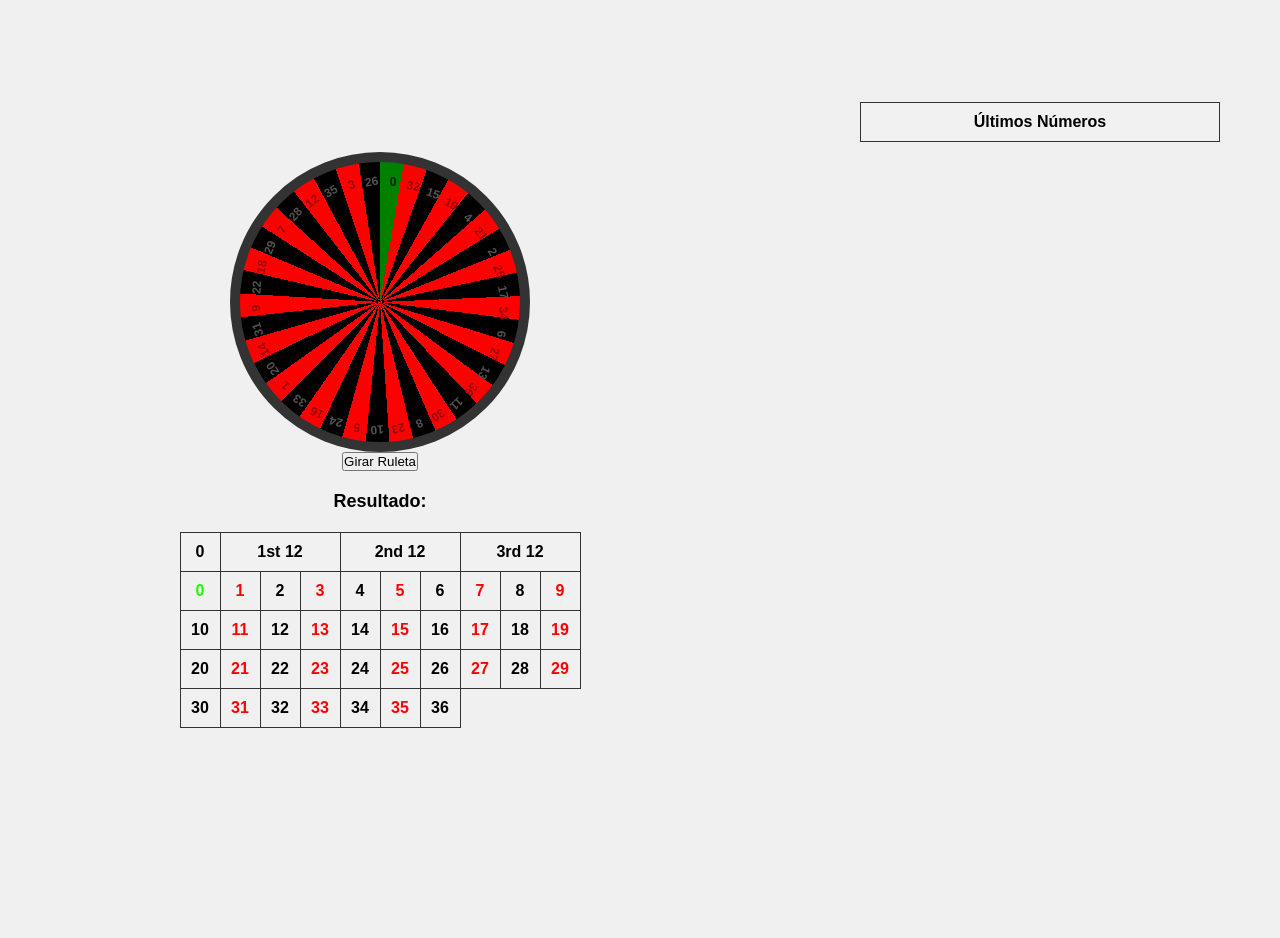
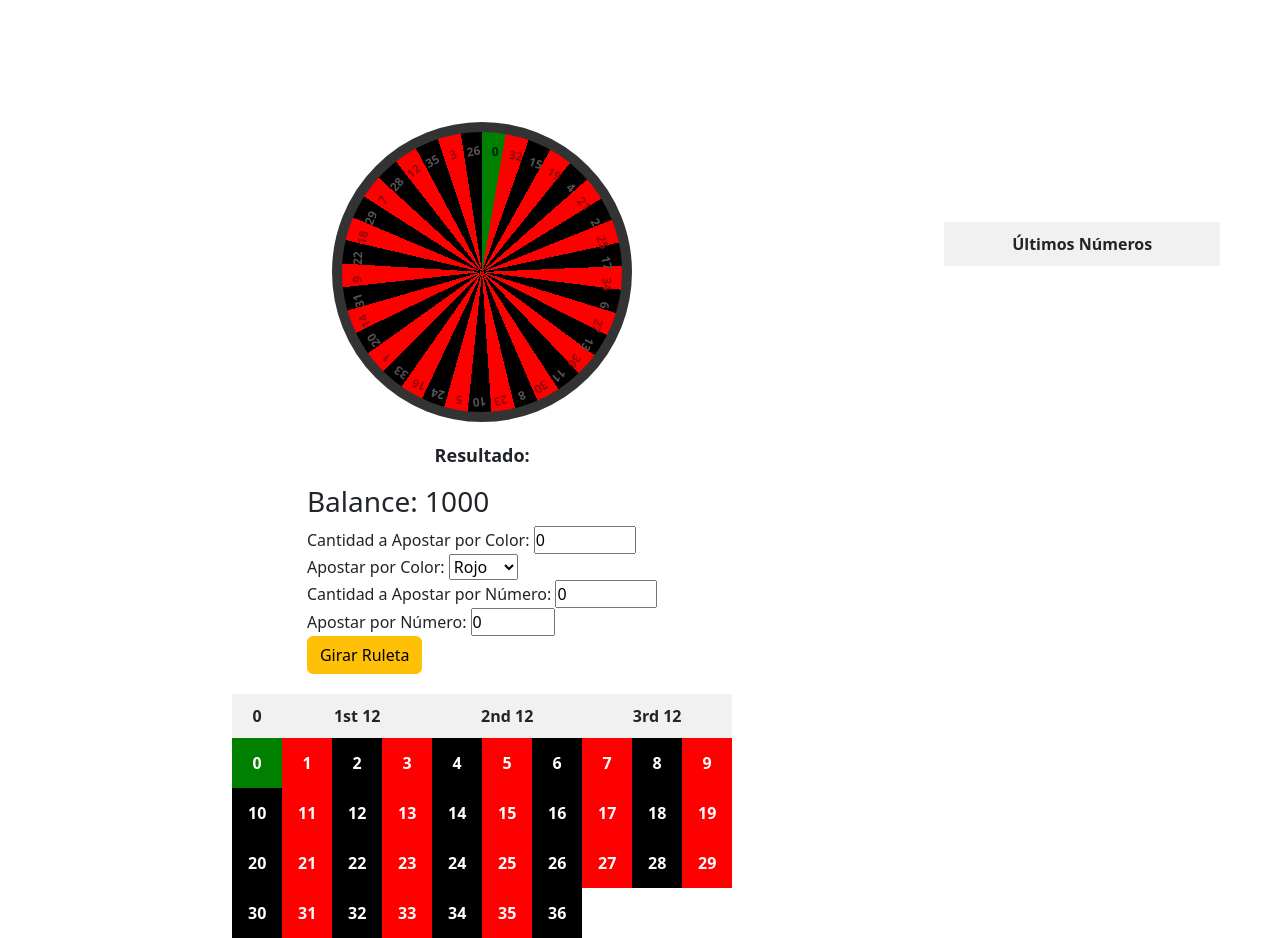
Before and after one commit to ItsJulius29/JCRoulette, a plain HTML site: page index.html in a window 1280 px wide. Before the commit the page ends 800 px from the top, so only its background shows below. Drawn offline with nearby package versions, Linux system fonts and the light colour scheme.

Commit message:
casino-v1.2

```diff
--- a/index.html
+++ b/index.html
@@ -6,6 +6,9 @@
     <meta name="viewport" content="width=device-width, initial-scale=1.0">
     <title>Ruleta de Casino</title>
     <link rel="stylesheet" href="style.css">
+    <link href="https://cdn.jsdelivr.net/npm/bootstrap@5.3.3/dist/css/bootstrap.min.css" rel="stylesheet" integrity="sha384-QWTKZyjpPEjISv5WaRU9OFeRpok6YctnYmDr5pNlyT2bRjXh0JMhjY6hW+ALEwIH" crossorigin="anonymous">
+
+
 </head>
 
 <body>
@@ -16,64 +19,91 @@
                     <div class="numbers" id="numbers"></div>
                 </div>
             </div>
-            <button id="spinBtn">Girar Ruleta</button>
+
             <p id="result">Resultado: </p>
 
+            <div class="betting-section">
+                <h3>Balance: <span id="balance">1000</span></h3>
+                <label for="betAmountColor">Cantidad a Apostar por Color:</label>
+                <input type="number" id="betAmountColor" min="1" max="1000" value="0">
+                <br>
+                <label for="betColor">Apostar por Color:</label>
+                <select id="betColor">
+                    <option value="red">Rojo</option>
+                    <option value="black">Negro</option>
+                    <option value="green">Verde</option>
+                </select>
+                <br>
+
+                <label for="betAmountNumber">Cantidad a Apostar por Número:</label>
+                <input type="number" id="betAmountNumber" min="1" max="1000" value="0">
+                <br>
+                <label for="betNumber">Apostar por Número:</label>
+                <input type="number" id="betNumber" min="0" max="36" value="0">
+                <br>
+
+                <button class="btn btn-warning" id="spinBtn">Girar Ruleta</button>
+            </div>
+
+            <!-- Tabla para hacer apuestas -->
             <div class="bettingTable">
                 <table>
                     <tr>
-                        <th>0</th> <!-- Aquí va el 0 en verde -->
+                        <th>0</th>
                         <th colspan="3">1st 12</th>
                         <th colspan="3">2nd 12</th>
                         <th colspan="3">3rd 12</th>
                     </tr>
                     <tr>
-                        <td class="greent">0</td>
-                        <td class="redt">1</td>
-                        <td class="blackt">2</td>
-                        <td class="redt">3</td>
-                        <td class="blackt">4</td>
-                        <td class="redt">5</td>
-                        <td class="blackt">6</td>
-                        <td class="redt">7</td>
-                        <td class="blackt">8</td>
-                        <td class="redt">9</td>
+                        <td class="numberCell green" data-number="0">0</td>
+                        <td class="numberCell red" data-number="1">1</td>
+                        <td class="numberCell black" data-number="2">2</td>
+                        <td class="numberCell red" data-number="3">3</td>
+                        <td class="numberCell black" data-number="4">4</td>
+                        <td class="numberCell red" data-number="5">5</td>
+                        <td class="numberCell black" data-number="6">6</td>
+                        <td class="numberCell red" data-number="7">7</td>
+                        <td class="numberCell black" data-number="8">8</td>
+                        <td class="numberCell red" data-number="9">9</td>
                     </tr>
                     <tr>
-                        <td class="blackt">10</td>
-                        <td class="redt">11</td>
-                        <td class="blackt">12</td>
-                        <td class="redt">13</td>
-                        <td class="blackt">14</td>
-                        <td class="redt">15</td>
-                        <td class="blackt">16</td>
-                        <td class="redt">17</td>
-                        <td class="blackt">18</td>
-                        <td class="redt">19</td>
+                        <td class="numberCell black" data-number="10">10</td>
+                        <td class="numberCell red" data-number="11">11</td>
+                        <td class="numberCell black" data-number="12">12</td>
+                        <td class="numberCell red" data-number="13">13</td>
+                        <td class="numberCell black" data-number="14">14</td>
+                        <td class="numberCell red" data-number="15">15</td>
+                        <td class="numberCell black" data-number="16">16</td>
+                        <td class="numberCell red" data-number="17">17</td>
+                        <td class="numberCell black" data-number="18">18</td>
+                        <td class="numberCell red" data-number="19">19</td>
                     </tr>
                     <tr>
-                        <td class="blackt">20</td>
-                        <td class="redt">21</td>
-                        <td class="blackt">22</td>
-                        <td class="redt">23</td>
-                        <td class="blackt">24</td>
-                        <td class="redt">25</td>
-                        <td class="blackt">26</td>
-                        <td class="redt">27</td>
-                        <td class="blackt">28</td>
-                        <td class="redt">29</td>
+                        <td class="numberCell black" data-number="20">20</td>
+                        <td class="numberCell red" data-number="21">21</td>
+                        <td class="numberCell black" data-number="22">22</td>
+                        <td class="numberCell red" data-number="23">23</td>
+                        <td class="numberCell black" data-number="24">24</td>
+                        <td class="numberCell red" data-number="25">25</td>
+                        <td class="numberCell black" data-number="26">26</td>
+                        <td class="numberCell red" data-number="27">27</td>
+                        <td class="numberCell black" data-number="28">28</td>
+                        <td class="numberCell red" data-number="29">29</td>
                     </tr>
                     <tr>
-                        <td class="blacktA">30</td>
-                        <td class="redt">31</td>
-                        <td class="blackt">32</td>
-                        <td class="redt">33</td>
-                        <td class="blackt">34</td>
-                        <td class="redt">35</td>
-                        <td class="blackt">36</td>
+                        <td class="numberCell black" data-number="30">30</td>
+                        <td class="numberCell red" data-number="31">31</td>
+                        <td class="numberCell black" data-number="32">32</td>
+                        <td class="numberCell red" data-number="33">33</td>
+                        <td class="numberCell black" data-number="34">34</td>
+                        <td class="numberCell red" data-number="35">35</td>
+                        <td class="numberCell black" data-number="36">36</td>
                     </tr>
+                    <!-- Similar rows for the rest of the numbers... -->
                 </table>
             </div>
+
+
         </div>
         <!-- Tabla de resultados a la derecha -->
         <div class="result-table">
--- a/script.js
+++ b/script.js
@@ -3,6 +3,13 @@ const wheel = document.querySelector('.wheel');
 const spinButton = document.getElementById('spinBtn');
 const resultText = document.getElementById('result');
 const resultList = document.getElementById('resultList');
+const betAmountColorInput = document.getElementById('betAmountColor');
+const betColorInput = document.getElementById('betColor');
+const betAmountNumberInput = document.getElementById('betAmountNumber');
+const betNumberInput = document.getElementById('betNumber');
+const balanceElement = document.getElementById('balance');
+
+let balance = 1000; // Monto inicial
 
 // Números de la ruleta y sus colores
 const numbers = [
@@ -51,14 +58,13 @@ numbers.forEach((num, index) => {
     numberElement.classList.add('number', num.color);
     numberElement.textContent = num.number;
 
-    // Colocamos los números en el borde de la ruleta usando rotación y ajustamos su alineación
-    const rotationAngle = (index * 360) / numbers.length; // 37 segmentos (incluyendo el 0)
-    numberElement.style.transform = `rotate(${rotationAngle}deg) translateX(13px) translateY(-120px)`; // Ajustamos la posición
+    const rotationAngle = (index * 360) / numbers.length;
+    numberElement.style.transform = `rotate(${rotationAngle}deg) translateX(13px) translateY(-120px)`;
 
     numbersContainer.appendChild(numberElement);
 });
 
-// Inicializamos la bolita, pero no la mostramos hasta que se gire la ruleta
+// Inicializamos la bolita
 let ball;
 
 spinButton.addEventListener('click', () => {
@@ -71,10 +77,7 @@ spinButton.addEventListener('click', () => {
     const randomIndex = Math.floor(Math.random() * numbers.length);
     const randomAngle = (randomIndex * 360) / numbers.length;
 
-    // Generamos un número de vueltas aleatorias para que la ruleta gire varias veces
     const extraTurns = Math.floor(Math.random() * 3) + 3;
-
-    // Calcular el ángulo final sumando las vueltas extra
     const totalRotation = (extraTurns * 360) + randomAngle;
 
     // Creamos la bolita (si no existe ya)
@@ -82,40 +85,84 @@ spinButton.addEventListener('click', () => {
     ball.classList.add('ball');
     wheel.appendChild(ball);
 
-    // Añadimos la clase 'spin' para activar la animación de rotación
+    // Activamos la animación de rotación
     wheel.classList.add('spin');
 
-    // Aplicamos la rotación a la ruleta
     wheel.style.transition = 'transform 4s cubic-bezier(0.25, 0.8, 0.25, 1)';
-    wheel.style.transform = `rotate(${totalRotation}deg)`; // Rota la ruleta con el ángulo calculado
+    wheel.style.transform = `rotate(${totalRotation}deg)`;
 
-    // Esperamos que la animación termine (en este caso 4s) y luego mostramos el número ganador
     setTimeout(() => {
         wheel.classList.remove('spin');
 
         // Posicionamos la bolita en la casilla correcta
         const ballPositionAngle = randomIndex * (360 / numbers.length);
-        const ballPositionX = 120 * Math.cos((ballPositionAngle - 90) * Math.PI / 180) - 25; // Cálculo de la posición en el eje X
-        const ballPositionY = 120 * Math.sin((ballPositionAngle - 90) * Math.PI / 180); // Cálculo de la posición en el eje Y
+        const ballPositionX = 120 * Math.cos((ballPositionAngle - 90) * Math.PI / 180) - 25;
+        const ballPositionY = 120 * Math.sin((ballPositionAngle - 90) * Math.PI / 180);
 
-        // Crear la bolita en la posición del número ganador
         ball.style.transform = `translateX(-50%) translateY(-50%) translate(${ballPositionX}px, ${ballPositionY}px)`;
 
-        // Mostrar el número ganador en el resultado
+        // Verificamos si el jugador ganó
         const winningNumber = numbers[randomIndex].number;
         const winningColor = numbers[randomIndex].color;
         resultText.textContent = `La ruleta ha caído en el número ${winningNumber} (${winningColor})`;
 
+        // Apostar por color y número
+        let betAmountColor = parseInt(betAmountColorInput.value) || 0;  // Si no hay apuesta por color, será 0
+        const betColor = betColorInput.value;
+        let betAmountNumber = parseInt(betAmountNumberInput.value) || 0; // Si no hay apuesta por número, será 0
+        const betNumber = parseInt(betNumberInput.value);
+
+        // Verificar que el jugador tiene suficiente saldo
+        if ((betAmountColor + betAmountNumber) > balance) {
+            alert('No tienes suficiente saldo para esta apuesta.');
+            return;
+        }
+
+        balance -= (betAmountColor + betAmountNumber); // Restar lo apostado
+        balanceElement.textContent = balance;
+
+        let winAmount = 0;
+
+        // Verificar si ganó por color
+        if (betColor === winningColor && betAmountColor > 0) {
+            winAmount += betAmountColor * 2; // Ganar el doble por color
+            alert(`¡Ganaste! La ruleta ha caído en el color ${winningColor}`);
+        }
+
+        // Verificar si ganó por número
+        if (betNumber === parseInt(winningNumber) && betAmountNumber > 0) {
+            winAmount += betAmountNumber * 35; // Ganar 35 veces la apuesta por número
+            alert(`¡Ganaste! La ruleta ha caído en el número ${winningNumber}`);
+        }
+
+        balance += winAmount; // Añadir ganancias al balance
+        balanceElement.textContent = balance;
+
         // Actualizar la tabla con el número y color
         const newRow = document.createElement('tr');
-        newRow.innerHTML = `
-            <td class="${winningColor}">${winningNumber}</td>
-        `;
-        resultList.appendChild(newRow); // Insertamos el nuevo número al principio de la tabla
+        newRow.innerHTML = `<td class="${winningColor}">${winningNumber}</td>`;
+        resultList.appendChild(newRow);
 
-        // Limitar la cantidad de números en la lista (opcional)
+        // Limitar la cantidad de números en la lista
         if (resultList.rows.length > 10) {
             resultList.deleteRow(resultList.rows.length - 1); // Eliminar la última fila si hay más de 10
         }
     }, 4000); // La duración de la animación de la ruleta
 });
+
+
+// Captura de apuestas desde la tabla
+const bettingTable = document.querySelector('.bettingTable table');
+
+bettingTable.addEventListener('click', (e) => {
+    if (e.target && e.target.classList.contains('numberCell')) {
+        const selectedColor = e.target.classList.contains('red') ? 'red' :
+            e.target.classList.contains('black') ? 'black' : 'green';
+        const selectedNumber = e.target.dataset.number;
+
+        betColorInput.value = selectedColor;
+        betNumberInput.value = selectedNumber;
+
+        alert(`Has apostado al número ${selectedNumber} de color ${selectedColor}`);
+    }
+});
--- a/style.css
+++ b/style.css
@@ -13,6 +13,7 @@ body {
     background-color: #f0f0f0;
     padding: 20px;
     flex-direction: column;
+    padding-top: 200px;
 }
 
 .flex-container {
@@ -138,17 +139,42 @@ body {
     color: rgb(83, 81, 81);
 }
 
-.greent{
-    color: rgb(26, 255, 0);
+.numberCell {
+    width: 50px;
+    height: 50px;
+    text-align: center;
+    font-weight: bold;
+    cursor: pointer;
+    position: relative;
 }
 
-.redt {
-    color: rgb(255, 0, 0);
+.numberCell.red {
+    background-color: red;
+    color: white;
 }
 
-.blackt {
-    color: rgb(0, 0, 0);
+.numberCell.black {
+    background-color: black;
+    color: white;
 }
+
+.numberCell.green {
+    background-color: green;
+    color: white;
+}
+
+.chip {
+    position: absolute;
+    width: 20px;
+    height: 20px;
+    background-color: yellow;
+    border-radius: 50%;
+    top: 50%;
+    left: 50%;
+    transform: translate(-50%, -50%);
+    cursor: pointer;
+}
+
 #result {
     margin-top: 20px;
     font-size: 18px;
@@ -158,7 +184,7 @@ body {
 .result-table {
     text-align: center;
     width: 30%;
-    margin-top: 50px;
+    margin-top: 200px;
 }
 
 .bettingTable {
```
